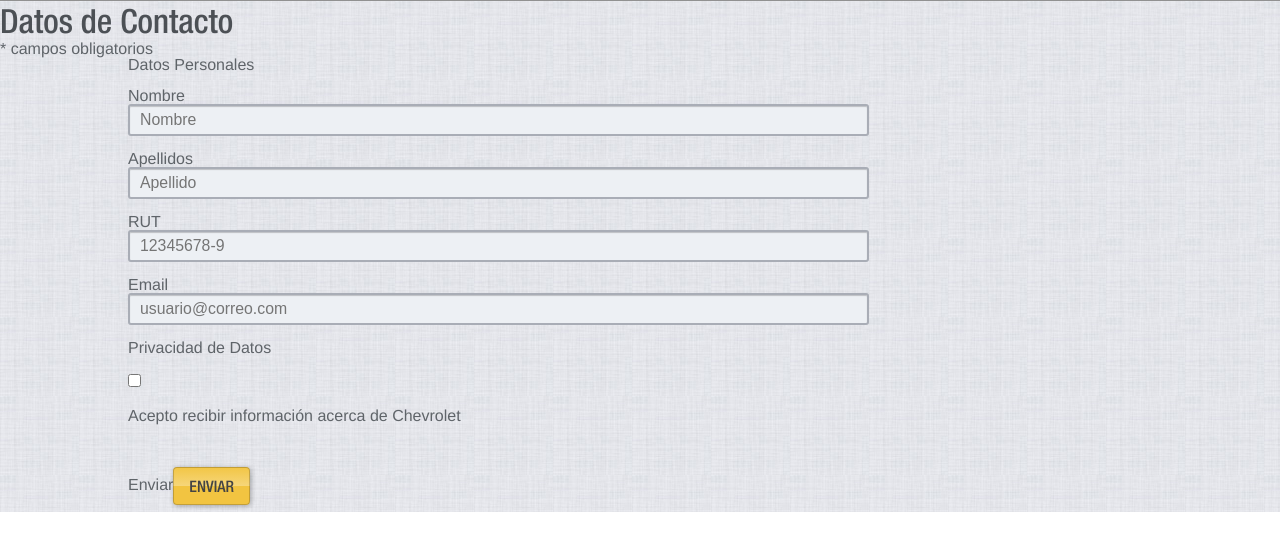
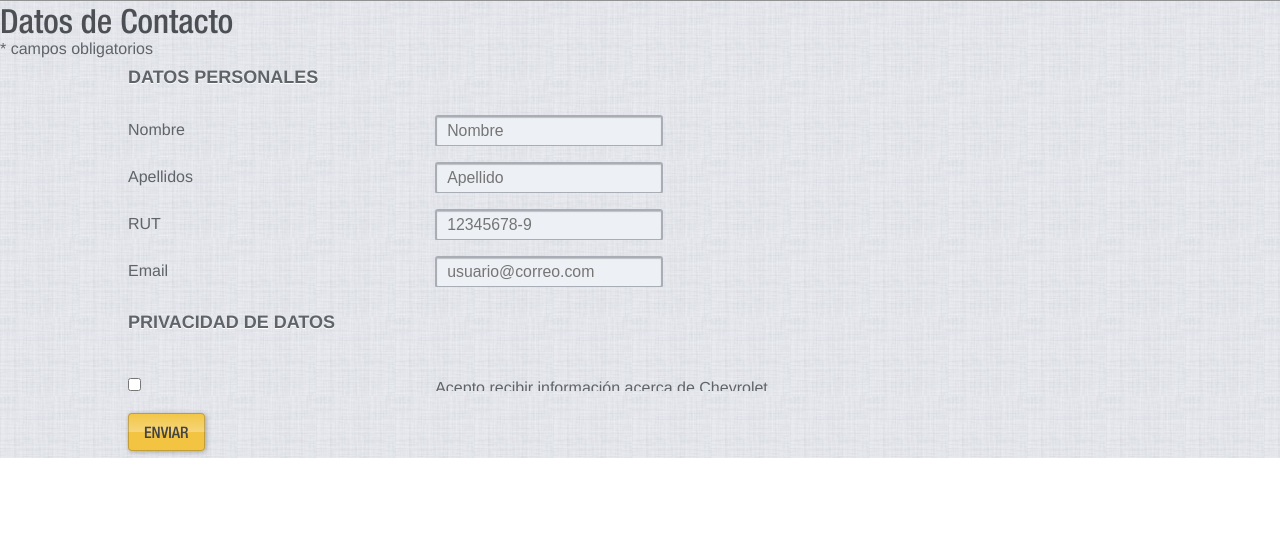
Before and after one commit to PiratesInc/ch_mobile, a PHP site: page /form_suscribe.php in a window 1280 px wide. Shown: the part 192-743 px from the top of the page. Run offline with PHP 8.4, Linux system fonts and the light colour scheme.

Commit message:
forms.css

```diff
--- a/css/forms.css
+++ b/css/forms.css
@@ -2,11 +2,30 @@
 
 section.formularios { }
 
+/* Fix jquery mobile */
+.ui-btn-inner { display: none; }
+
+
 form { margin: 0 auto; width: 80%;  }
-	form fieldset {}
+	form fieldset {  }
+		form fieldset legend {
+			font: bold 1.125em/1.2 Helvetica, Arial, sans-serif;
+			text-transform: uppercase;
+			text-shadow: 0px 1px 0px #ffffff;
+			padding: 10px 0;
+		}
 
-		form fieldset dl { clear: both; overflow: hidden; margin: 15px 0; }
-		form fieldset dl dt { width: 30%; }
+		form fieldset dl {
+			clear: both;
+			overflow: hidden;
+			margin: 15px 0; height: 32px;
+			line-height: 32px;
+		}
+
+		form fieldset dl.col_1 { width: 100%; }
+		form fieldset dl.col_2 { width: 50%; }
+
+		form fieldset dl dt { width: 30%; float: left; }
 		form fieldset dl dd { width: 70%; }
 
 		form input[type="text"],
@@ -25,8 +44,6 @@ form { margin: 0 auto; width: 80%;  }
 		    height: 28px;
 		    line-height: 28px;
 		    padding: 0 10px;
-
-		    width: 100%;
         }
 		form textarea {
 			height: 250px;
```
